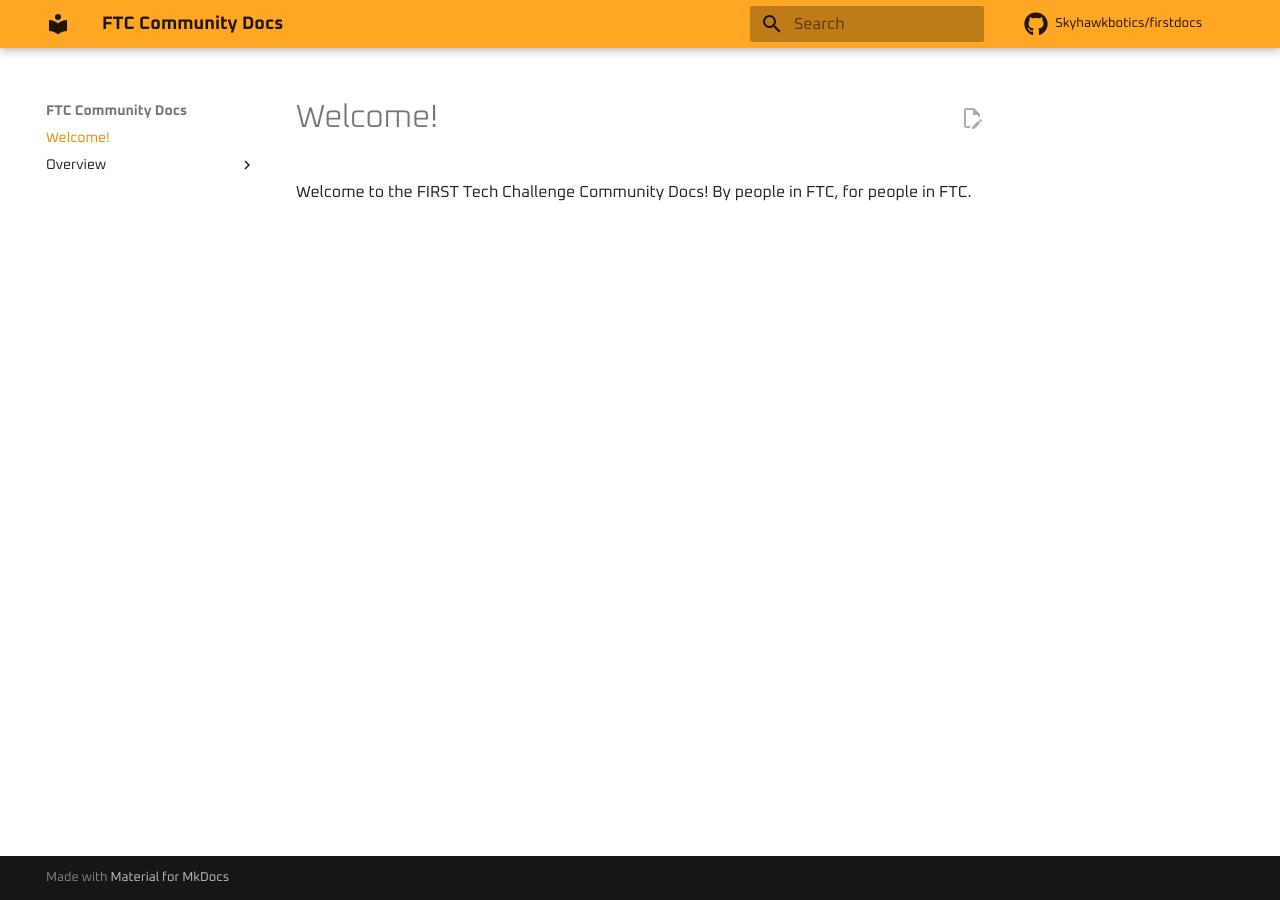
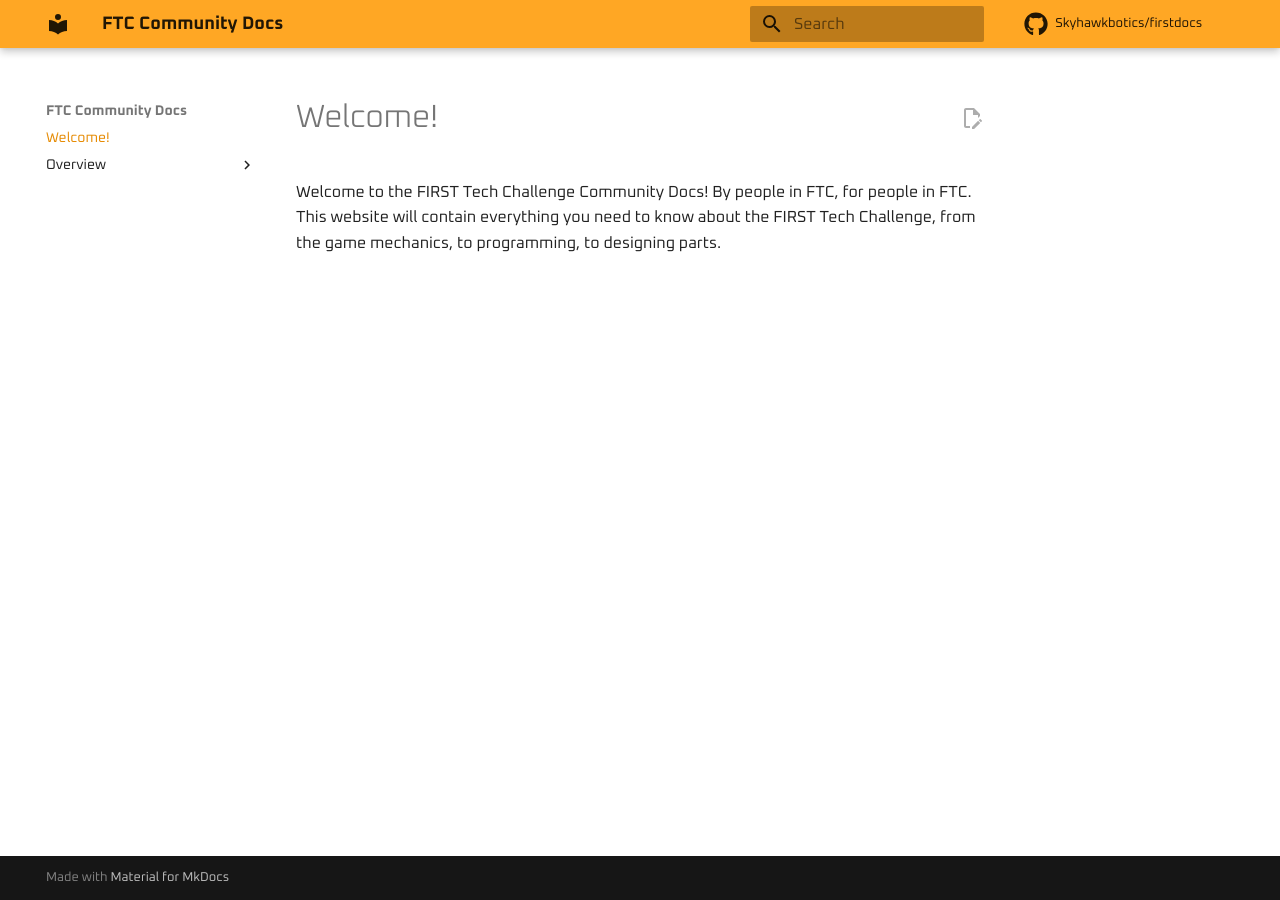
Before and after one commit to Skyhawkbotics/firstdocs, an MkDocs documentation site: the page built from source/docs/index.md, in a window 1280 px wide. Built offline with MkDocs 1.6.1 and Material for MkDocs 9.7.7, drawn with Linux system fonts in a browser that asks for light colours; comment, search, counter and statistics services are not loaded.

Commit message:
Update index.md

```diff
--- a/source/docs/index.md
+++ b/source/docs/index.md
@@ -1,3 +1,3 @@
 # Welcome!
 
-Welcome to the FIRST Tech Challenge Community Docs! By people in FTC, for people in FTC.
+Welcome to the FIRST Tech Challenge Community Docs! By people in FTC, for people in FTC. This website will contain everything you need to know about the FIRST Tech Challenge, from the game mechanics, to programming, to designing parts.
```
